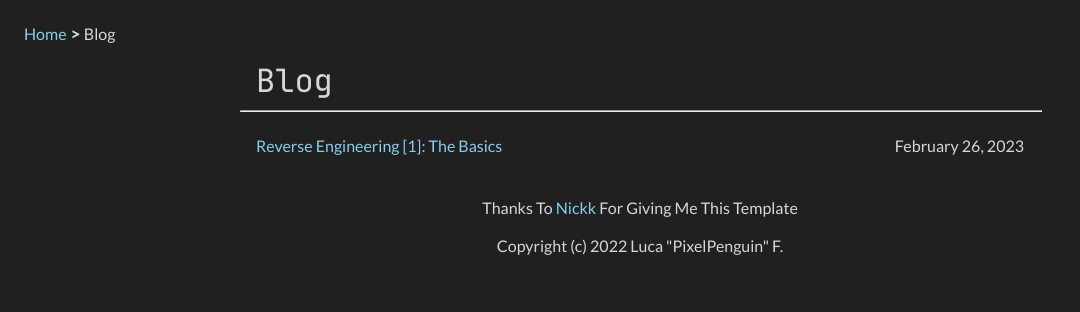
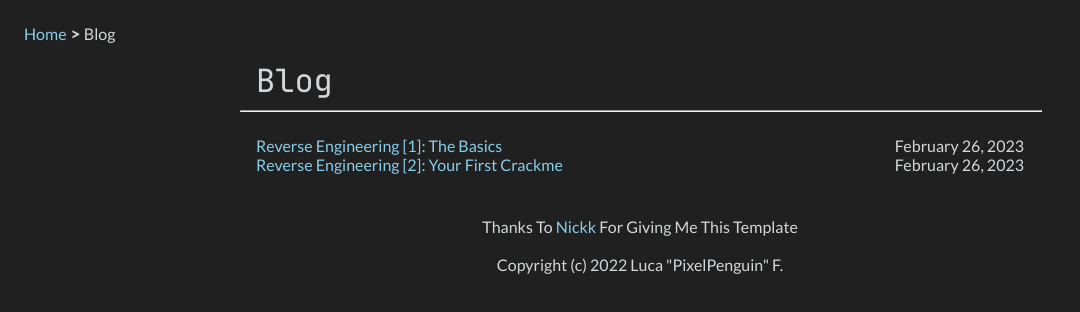
Before and after one commit to PixeIPenguin/pixeIpenguin.github.io, a plain HTML site: page blog.html in a window 1280 px wide. Shown: the whole page, without its empty margins (0-1080 px from the left). Drawn offline with nearby package versions, Linux system fonts and the light colour scheme.

Commit message:
Update blog.html

```diff
--- a/blog.html
+++ b/blog.html
@@ -1 +1 @@
-<!DOCTYPE html><html> <head> <title>Blogs - Pixel Penguin</title> <link rel="stylesheet" href="/assets/css/blog.css"> <link rel="icon" href="/icon.ico"> <meta name="viewport" content="width=device-width, initial-scale=1.0"> <meta charset="UTF-8"> <script src="https://ajax.googleapis.com/ajax/libs/jquery/3.6.1/jquery.min.js"></script> </head> <body> <nav class="crumbs"> <span><a href="index.html">Home</a></span> <span>Blog</span> </nav> <div class="content"> <span class="title"> <h1 class="cmd-effect" id="page-title"><noscript>Blog</noscript></h1> </span> <hr/> <div class="posts"> <div> <a href="posts/RE1.html">Reverse Engineering [1]: The Basics</a> <span>February 26, 2023</span> </div></div></div><div class="footer"> <br/> Thanks To <a id="boo" href="https://github.com/RealNickk">Nickk</a> For Giving Me This Template <br/><br/> Copyright (c) 2022 Luca "PixelPenguin" F. </div><script src="/assets/js/typer.js" type="module"></script> </body></html>
+<!DOCTYPE html><html> <head> <title>Blogs - Pixel Penguin</title> <link rel="stylesheet" href="/assets/css/blog.css"> <link rel="icon" href="/icon.ico"> <meta name="viewport" content="width=device-width, initial-scale=1.0"> <meta charset="UTF-8"> <script src="https://ajax.googleapis.com/ajax/libs/jquery/3.6.1/jquery.min.js"></script> </head> <body> <nav class="crumbs"> <span><a href="index.html">Home</a></span> <span>Blog</span> </nav> <div class="content"> <span class="title"> <h1 class="cmd-effect" id="page-title"><noscript>Blog</noscript></h1> </span> <hr/> <div class="posts"> <div> <a href="posts/RE1.html">Reverse Engineering [1]: The Basics</a> <span>February 26, 2023</span> </div><div> <a href="posts/RE2.html">Reverse Engineering [2]: Your First Crackme</a> <span>February 26, 2023</span> </div></div></div><div class="footer"> <br/> Thanks To <a id="boo" href="https://github.com/RealNickk">Nickk</a> For Giving Me This Template <br/><br/> Copyright (c) 2022 Luca "PixelPenguin" F. </div><script src="/assets/js/typer.js" type="module"></script> </body></html>
```
